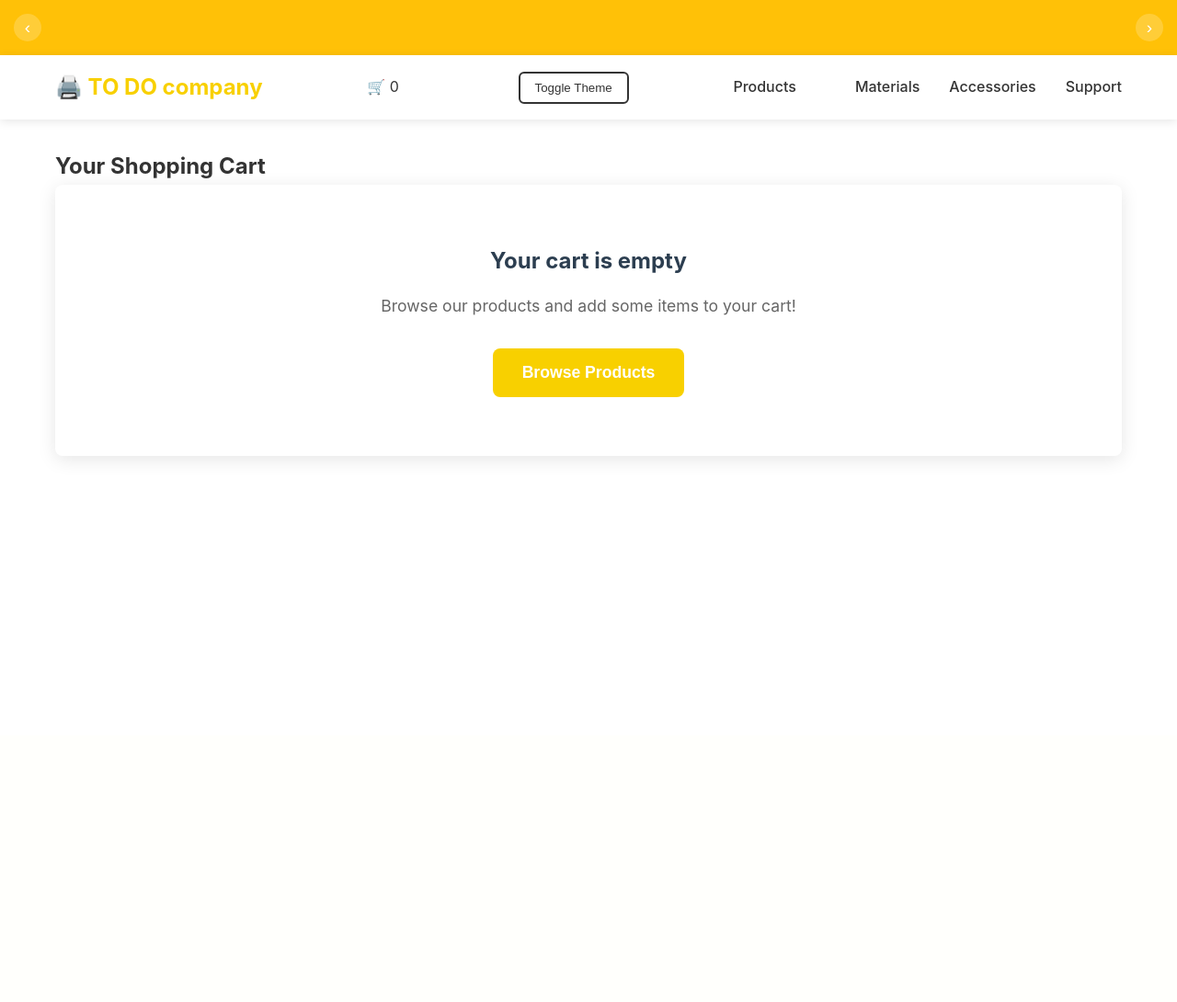
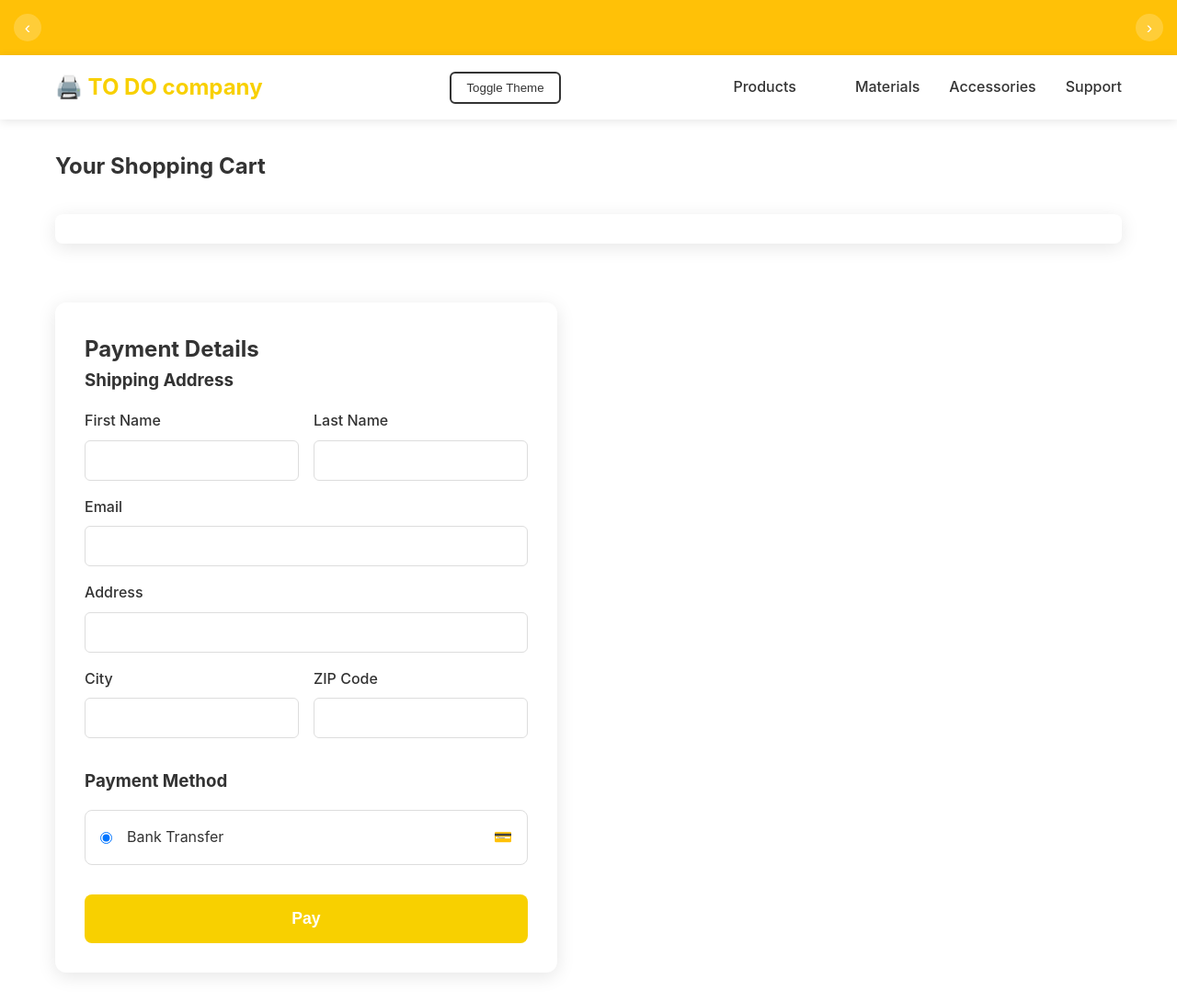
Before and after one commit to artmix0/TO-DO-company-site, a Flask app: page /payment in a window 1280 px wide. Shown: the whole page at 92% size. Before the commit the page ends 500 px from the top, so only its background shows below. Run offline with Flask 3, Linux system fonts and the light colour scheme; data that the repository does not hold is empty.

Commit message:
v. 0.9.6
Moved cart icon and notification markup to HTML templates and updated related CSS for improved cart UI consistency. Refactored cart logic in JS to use a global cart object and fixed cart item removal. Updated payment form to require email and removed card/PayPal fields, now only supporting bank transfer. Backend now uses waitress for serving and adds email sending support via SMTP. Cleaned up CORS handling and API routes in Flask app.

```diff
--- /dev/null
+++ b/server/Requirements.txt
@@ -0,0 +1,6 @@
+Flask
+flask-cors
+waitress
+Pillow
+
+pip install Flask flask-cors waitress Pillow
--- a/server/app.py
+++ b/server/app.py
@@ -1,10 +1,13 @@
 from flask import Flask, request, jsonify, send_from_directory, render_template, make_response
 from flask_cors import CORS
+from waitress import serve
+import smtplib
+from email.mime.multipart import MIMEMultipart
+from email.mime.text import MIMEText
 import json
 import os
 import sys
 from pathlib import Path
-from werkzeug.utils import secure_filename
 import base64
 from PIL import Image
 import io
@@ -29,15 +32,6 @@ CORS(app, resources={
         "supports_credentials": True
     }
 })
-
-# Add CORS headers to all responses
-@app.after_request
-def after_request(response):
-    response.headers.add('Access-Control-Allow-Origin', 'http://localhost:5000')
-    response.headers.add('Access-Control-Allow-Headers', 'Content-Type,Authorization')
-    response.headers.add('Access-Control-Allow-Methods', 'GET,POST,OPTIONS')
-    response.headers.add('Access-Control-Allow-Credentials', 'true')
-    return response
 
 DATA_DIR = '../data'
 
@@ -120,61 +114,45 @@ def contact_form():
     return render_template('contact_form.html')
 
 # API Routes for announcements
-@app.route('/api/announcements', methods=['GET', 'OPTIONS'])
+@app.route('/api/announcements', methods=['GET'])
 def get_announcements():
-    if request.method == 'OPTIONS':
-        return make_response('', 200)
     return json.loads(GetFile("announcements", "{}"))
 
-@app.route('/api/announcements', methods=['POST', 'OPTIONS'])
+@app.route('/api/announcements', methods=['POST'])
 def save_announcements():
-    if request.method == 'OPTIONS':
-        return make_response('', 200)
     data = request.get_json()
     SetFile(json.dumps(data), "announcements")
     return jsonify({"message": "Announcements saved successfully"})
 
 # API Routes for hero slides
-@app.route('/api/hero-slides', methods=['GET', 'OPTIONS'])
+@app.route('/api/hero-slides', methods=['GET'])
 def get_hero_slides():
-    if request.method == 'OPTIONS':
-        return make_response('', 200)
     return json.loads(GetFile("hero_slides", "{}"))
 
-@app.route('/api/hero-slides', methods=['POST', 'OPTIONS'])
+@app.route('/api/hero-slides', methods=['POST'])
 def save_hero_slides():
-    if request.method == 'OPTIONS':
-        return make_response('', 200)
     data = request.get_json()
     SetFile(json.dumps(data), "hero_slides")
     return jsonify({"message": "Hero slides saved successfully"})
 
 # API Routes for products
-@app.route('/api/products', methods=['GET', 'OPTIONS'])
+@app.route('/api/products', methods=['GET'])
 def get_products():
-    if request.method == 'OPTIONS':
-        return make_response('', 200)
     return json.loads(GetFile("products", "{}"))
 
-@app.route('/api/products', methods=['POST', 'OPTIONS'])
+@app.route('/api/products', methods=['POST'])
 def save_products():
-    if request.method == 'OPTIONS':
-        return make_response('', 200)
     data = request.get_json()
     SetFile(json.dumps(data), "products")
     return jsonify({"message": "Products saved successfully"})
 
 # API Routes for main products
-@app.route('/api/main-products', methods=['GET', 'OPTIONS'])
+@app.route('/api/main-products', methods=['GET'])
 def get_main_products():
-    if request.method == 'OPTIONS':
-        return make_response('', 200)
     return json.loads(GetFile("main_products", '{"selectedIDs": []}'))
 
-@app.route('/api/main-products', methods=['POST', 'OPTIONS'])
+@app.route('/api/main-products', methods=['POST'])
 def save_main_products():
-    if request.method == 'OPTIONS':
-        return make_response('', 200)
     data = request.get_json()
     if len(data.get('selectedIDs', [])) > 6:
         return jsonify({"error": "Cannot select more than 6 products"}), 400
@@ -200,6 +178,29 @@ def SetFile(SetFile, File):
     with open(path, 'w') as f:
         f.write(str(SetFile))
 
+my_email = GetFile('my_email', '{"main_email": {"email": "", "password": ""}}')
+
+def send_email(serwer_email, reciepent, subject, body):
+    if serwer_email['email'] == "" or serwer_email['password'] == "":
+        print("Nie skonfigurowano adresu e-mail.")
+        return
+    msg = MIMEMultipart()
+    msg['From'] = serwer_email["email"]
+    msg['To'] = reciepent
+    msg['Subject'] = subject
+
+    msg.attach(MIMEText(body, 'plain'))
+
+    try:
+        server = smtplib.SMTP('smtp.poczta.onet.pl', 587)
+        server.starttls()
+        server.login(serwer_email["email"], serwer_email["password"])
+        text = msg.as_string()
+        server.sendmail(serwer_email["email"], reciepent, text)
+        server.quit()
+        print("E-mail wysłany pomyślnie")
+    except Exception as e:
+        print(f"Błąd podczas wysyłania e-maila: {e}")
 
 if __name__ == '__main__':
-    app.run(debug=True, port=5000)
+    serve(app, host='0.0.0.0', port=5000, threads=4)
--- a/static/css/general.css
+++ b/static/css/general.css
@@ -212,6 +212,66 @@ nav ul {
     color: var(--heading-color);
 }
 
+.cart-icon {
+    position: relative;
+    font-size: 1.5rem;
+    cursor: pointer;
+    margin-left: 1rem;
+}
+
+.cart-badge {
+    position: absolute;
+    top: -8px;
+    right: -8px;
+    background: var(--cart-badge-bg);
+    color: white;
+    border-radius: 50%;
+    width: 20px;
+    height: 20px;
+    display: flex;
+    align-items: center;
+    justify-content: center;
+    font-size: 0.8rem;
+}
+
+.cart-notification {
+    position: fixed;
+    top: -100px;
+    left: 50%;
+    transform: translateX(-50%);
+    background: var(--cart-notification-bg);
+    padding: 1.5rem;
+    border-radius: 8px;
+    box-shadow: var(--cart-notification-shadow);
+    z-index: 1000;
+    opacity: 0;
+    max-width: 600px;
+    transition: all 0.3s ease;
+    display: flex;
+    flex-direction: column;
+    align-items: center;
+    justify-content: space-around;
+}
+
+.cart-notification > button {
+    background: var(--primary-color);
+    color: white;
+    border: none;
+    padding: 1rem 2.5rem;
+    border-radius: 6px;
+    font-weight: bold;
+    margin-top: 2em;
+    cursor: pointer;
+    transition: all 0.3s ease;
+    position: relative;
+    overflow: hidden;
+}
+
+.cart-notification.show {
+    top: 40px;
+    opacity: 1;
+}
+
 /* Theme Toggle Button */
 .theme-toggle {
     background: none;
@@ -236,7 +296,7 @@ nav ul {
     background: var(--primary-color);
     color: white;
     border: none;
-    padding: 0.75rem 1.5rem;
+    padding: 1.5rem;
     border-radius: 6px;
     font-weight: 500;
     cursor: pointer;
--- a/static/css/theme.css
+++ b/static/css/theme.css
@@ -6,8 +6,6 @@
     --error-color: #ff4444;
     --success-color: #22c55e;
     --cart-badge-bg: #ff4444;
-    --cart-notification-bg: rgba(255, 255, 255, 0.95);
-    --cart-notification-shadow: 0 4px 20px rgba(0, 0, 0, 0.15);
 
     /* Light theme - Base */
     --bg-color: #fff;
@@ -23,6 +21,8 @@
     --card-hover-shadow: 0 8px 30px rgba(0, 0, 0, 0.15);
     --image-bg: #f5f5f5;
     --price-shadow: none;
+    --cart-notification-bg: rgba(255, 255, 255, 0.95);
+    --cart-notification-shadow: 0 4px 20px rgba(0, 0, 0, 0.15);
 
     /* Light theme - Header */
     --header-bg: #fff;
@@ -56,6 +56,8 @@
     --price-shadow: 0 0 10px rgba(248, 208, 0, 0.3);
     --border-color: #444;
     --input-bg: #333;
+    --cart-notification-bg: rgba(0, 0, 0, 0.95);
+    --cart-notification-shadow: 0 4px 20px rgba(255, 255, 255, 0.15);
 
     /* Dark theme - Header */
     --header-bg: #2a2a2a;
--- a/static/scripts/general_functionality.js
+++ b/static/scripts/general_functionality.js
@@ -167,21 +167,7 @@ function initializeCart() {
     window.cart = JSON.parse(localStorage.getItem('cart') || '[]');
     updateCartBadge();
 
-    // Add cart icon to header
-    const headerContent = document.querySelector('.header-content');
-    const cartIcon = document.createElement('div');
-    cartIcon.className = 'cart-icon';
-    cartIcon.innerHTML = `
-        🛒
-        <span class="cart-badge">0</span>
-    `;
-    cartIcon.addEventListener('click', () => window.location.href = '/payment');
-    headerContent.insertBefore(cartIcon, headerContent.querySelector('.theme-toggle'));
-
-    // Create notification container
-    const notification = document.createElement('div');
-    notification.className = 'cart-notification';
-    document.body.appendChild(notification);
+    document.querySelector('.cart-icon').addEventListener('click', () => window.location.href = '/payment')
 }
 
 function updateCartBadge() {
@@ -195,8 +181,7 @@ function updateCartBadge() {
 function showCartNotification(product) {
     const notification = document.querySelector('.cart-notification');
     notification.innerHTML = `
-        <strong>${product.name}</strong> added to cart!
-        <br><br>
+        <div><strong>${product.name}</strong> added to cart!</div>
         <button class="click-effect" onclick="window.location.href='/payment'">View Cart</button>
     `;
     notification.classList.add('show');
@@ -228,7 +213,12 @@ function addToCart(product) {
 document.addEventListener('DOMContentLoaded', async () => {
     addRippleStyles();
     initializeTheme();
-    initializeCart();
+
+    if (document.querySelector('title').innerText!='Checkout - TO DO company'){
+        console.log("hfh")
+        initializeCart();
+    }
+
     initializeMobileMenu();
 
     await loadTopAnnouncements();
@@ -262,7 +252,6 @@ document.addEventListener('DOMContentLoaded', async () => {
     document.querySelector('.news-slider-nav.prev').addEventListener('click', () => changeNewsSlide(-1));
     document.querySelector('.news-slider-nav.next').addEventListener('click', () => changeNewsSlide(1));
 
-    document.querySelector('.logo').addEventListener('click', () => {
-    window.location.href = '/';
-    });
+    document.querySelector('.logo').addEventListener('click', () => window.location.href = '/');
+
 });
--- a/static/scripts/payment.js
+++ b/static/scripts/payment.js
@@ -1,9 +1,11 @@
+window.cart = JSON.parse(localStorage.getItem('cart') || '{}');
+console.log(cart);
+
 function displayCart() {
     const cartItems = document.getElementById('cart-items');
     const cartSummary = document.getElementById('cart-summary');
-    const cart = JSON.parse(localStorage.getItem('cart') || '[]');
 
-    if (cart.length === 0) {
+    if (window.cart.length === 0) {
         // Hide cart summary section when cart is empty
         document.querySelector('.payment-grid').style.display = 'none';
 
@@ -20,7 +22,7 @@ function displayCart() {
     }
 
     // Display cart items
-    cartItems.innerHTML = cart.map(item => `
+    cartItems.innerHTML = window.cart.map(item => `
         <div class="cart-item">
             <img src="${item.image}" alt="${item.name}">
             <div class="cart-item-details">
@@ -39,7 +41,7 @@ function displayCart() {
     cartSummary.style.display = 'block';
 
     // Calculate and display total
-    const total = cart.reduce((sum, item) => sum + (item.price * item.quantity), 0);
+    const total = window.cart.reduce((sum, item) => sum + (item.price * item.quantity), 0);
     cartSummary.innerHTML = `
         <div class="cart-total">
             Total: $${total.toFixed(2)}
@@ -49,14 +51,17 @@ function displayCart() {
 }
 
 function removeFromCart(productId) {
-    window.cart = window.cart.filter(item => item.id !== productId);
-    localStorage.setItem('cart', JSON.stringify(window.cart));
-    updateCartBadge();
-
-    // If we're on the payment page, update the cart display
-    if (window.location.pathname === '/payment') {
-        displayCart();
+    let product = window.cart.find(item => item.id == productId);
+    console.log(product)
+    if (product.quantity > 1){
+        product.quantity -= 1
+        localStorage.setItem('cart', JSON.stringify(window.cart))
     }
+    else{
+        window.cart = window.cart.filter(item => item != product)
+        localStorage.setItem('cart', JSON.stringify(window.cart));
+    }
+    displayCart();
 }
 
 function proceedToCheckout() {
--- a/templates/index.html
+++ b/templates/index.html
@@ -24,6 +24,10 @@
         <div class="container">
             <div class="header-content">
                 <div class="logo">🖨️ TO DO company</div>
+                <div class="cart-icon">
+                    🛒
+                    <span class="cart-badge">0</span>
+                </div>
                 <button class="theme-toggle" onclick="toggleTheme()">Toggle Theme</button>
                 <nav>
                     <ul>
--- a/templates/payment.html
+++ b/templates/payment.html
@@ -30,7 +30,7 @@
                 <nav>
                     <ul>
                         <li class="dropdown">
-                            <a href="">Products</a>
+                            <a href="/products">Products</a>
                             <div class="dropdown-content">
                                 <a href="#printers">All Printers</a>
                                 <a href="#">X1 Series</a>
@@ -110,6 +110,10 @@
                                     <input type="text" id="lastName" required>
                                 </div>
                                 <div class="form-group full-width">
+                                    <label for="email">Email</label>
+                                    <input type="email" id="email" required>
+                                </div>
+                                <div class="form-group full-width">
                                     <label for="address">Address</label>
                                     <input type="text" id="address" required>
                                 </div>
@@ -130,36 +134,14 @@
                                 <label class="payment-method">
                                     <input type="radio" name="payment" value="card" checked>
                                     <span class="method-info">
-                                        <span class="method-name">Credit Card</span>
+                                        <span class="method-name">Bank Transfer</span>
                                         <span class="method-icons">💳</span>
                                     </span>
                                 </label>
-                                <label class="payment-method">
-                                    <input type="radio" name="payment" value="paypal">
-                                    <span class="method-info">
-                                        <span class="method-name">PayPal</span>
-                                        <span class="method-icons">PayPal</span>
-                                    </span>
-                                </label>
-                            </div>
-
-                            <div id="card-details" class="form-grid">
-                                <div class="form-group full-width">
-                                    <label for="cardNumber">Card Number</label>
-                                    <input type="text" id="cardNumber" placeholder="1234 5678 9012 3456">
-                                </div>
-                                <div class="form-group">
-                                    <label for="expiry">Expiry Date</label>
-                                    <input type="text" id="expiry" placeholder="MM/YY">
-                                </div>
-                                <div class="form-group">
-                                    <label for="cvv">CVV</label>
-                                    <input type="text" id="cvv" placeholder="123">
-                                </div>
                             </div>
                         </div>
 
-                        <button type="submit" class="pay-button">Pay $1,078.92</button>
+                        <button type="submit" class="pay-button">Pay </button>
                     </form>
                 </section>
             </div>
--- a/templates/products.html
+++ b/templates/products.html
@@ -13,6 +13,8 @@
     <script src="../static/scripts/products.js"></script>
 </head>
 <body>
+    <div class="cart-notification"></div>
+
     <div class="news-slider">
         <div class="news-slider-container">
         </div>
@@ -26,6 +28,10 @@
         <div class="container">
             <div class="header-content">
                 <div class="logo">🖨️ TO DO company</div>
+                <div class="cart-icon">
+                    🛒
+                    <span class="cart-badge">0</span>
+                </div>
                 <button class="theme-toggle" onclick="toggleTheme()">Toggle Theme</button>
                 <nav>
                     <ul>
```
Also changed, not shown: static/css/index.css (+0 -41 lines).
